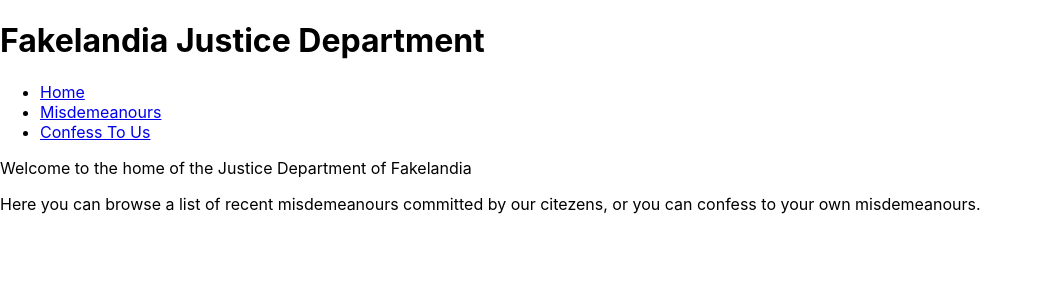
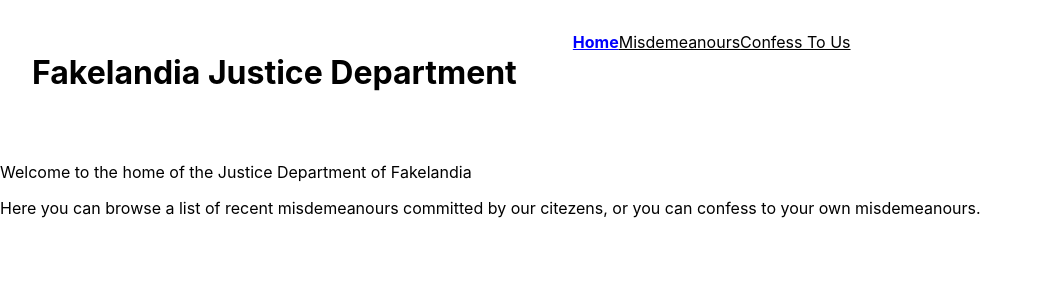
Before and after one commit to CenkSelim/fakelandia, a React (Create React App) app: page / in a window 1280 px wide. Shown: the top 300 px of the page, without its empty margins (0-1043 px from the left). Built offline with nearby package versions, Linux system fonts and the light colour scheme.

Commit message:
Tests working but css not correct

```diff
--- a/src/App.css
+++ b/src/App.css
@@ -1,38 +1,3 @@
 .App {
   text-align: center;
 }
-
-.App-logo {
-  height: 40vmin;
-  pointer-events: none;
-}
-
-@media (prefers-reduced-motion: no-preference) {
-  .App-logo {
-    animation: App-logo-spin infinite 20s linear;
-  }
-}
-
-.App-header {
-  background-color: #282c34;
-  min-height: 100vh;
-  display: flex;
-  flex-direction: column;
-  align-items: center;
-  justify-content: center;
-  font-size: calc(10px + 2vmin);
-  color: white;
-}
-
-.App-link {
-  color: #61dafb;
-}
-
-@keyframes App-logo-spin {
-  from {
-    transform: rotate(0deg);
-  }
-  to {
-    transform: rotate(360deg);
-  }
-}
--- /dev/null
+++ b/src/components/header/header.css
@@ -0,0 +1,27 @@
+.header {
+    display: flex;
+    padding: 1rem;
+    background: #ffffff;
+    justify-content: flex-start;
+}
+.header__title {
+    display: block;
+    padding: 1rem;
+    background: #ffffff;
+
+}
+.header__links {
+    display: flex;
+    flex-direction:row;
+    list-style: none;
+    justify-content: space-evenly;
+}
+
+.link {
+    color: black;
+}
+
+.link--active {
+    color: blue;
+    font-weight: bold;
+}
--- a/src/components/header/header.tsx
+++ b/src/components/header/header.tsx
@@ -1,8 +1,8 @@
 import Nav from "./nav";
-
+import './header.css'
 const Header : React.FC =  () =>
-    <header>
-        <h1>Fakelandia Justice Department</h1>
+    <header className="header">
+        <h1 className="header__title" >Fakelandia Justice Department</h1>
         <Nav />
     </header>;
 
--- a/src/components/header/nav.tsx
+++ b/src/components/header/nav.tsx
@@ -2,10 +2,16 @@ import { NavLink } from "react-router-dom";
 
 const Nav : React.FC = () =>
   <nav>
-      <ul>
-          <li><NavLink to='/'>Home</NavLink></li>
-          <li><NavLink to='/misdemeanour'>Misdemeanours</NavLink></li>
-          <li><NavLink to='/confession'>Confess To Us</NavLink></li>
+      <ul className="header__links">
+          <li><NavLink to='/'
+            className={({ isActive }) => isActive ? 'link--active' : 'link'}
+            >Home</NavLink></li>
+          <li><NavLink to='/misdemeanour'
+            className={({ isActive }) => isActive ? 'link--active' : 'link'}
+            >Misdemeanours</NavLink></li>
+          <li><NavLink to='/confession'
+            className={({ isActive }) => isActive ? 'link--active' : 'link'}
+            >Confess To Us</NavLink></li>
       </ul>
   </nav>;
 
--- a/src/components/home/home.tsx
+++ b/src/components/home/home.tsx
@@ -1,4 +1,3 @@
-import image from '../../assets/under_construction.png'
 
 const Home : React.FC = () =>
   <div>
```
Also changed, not shown: src/index.css (line endings or trailing spaces), 2 other files (tests, documents, lock files or other folders).
